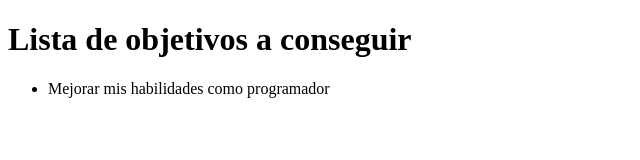
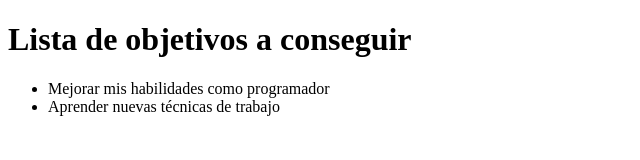
Before and after one commit to Javiiii12/miPrimerProyecto, a plain HTML site: page index.html in a window 1280 px wide. Shown: the whole page, without its empty margins (0-640 px from the left). Drawn offline with Linux system fonts and the light colour scheme.

Commit message:
2 objetivo

```diff
--- a/index.html
+++ b/index.html
@@ -9,6 +9,7 @@
     <h1>Lista de objetivos a conseguir</h1>
     <ul>
         <li>Mejorar mis habilidades como programador</li>
+        <li>Aprender nuevas técnicas de trabajo</li>
     </ul>
 </body>
 </html>
```
